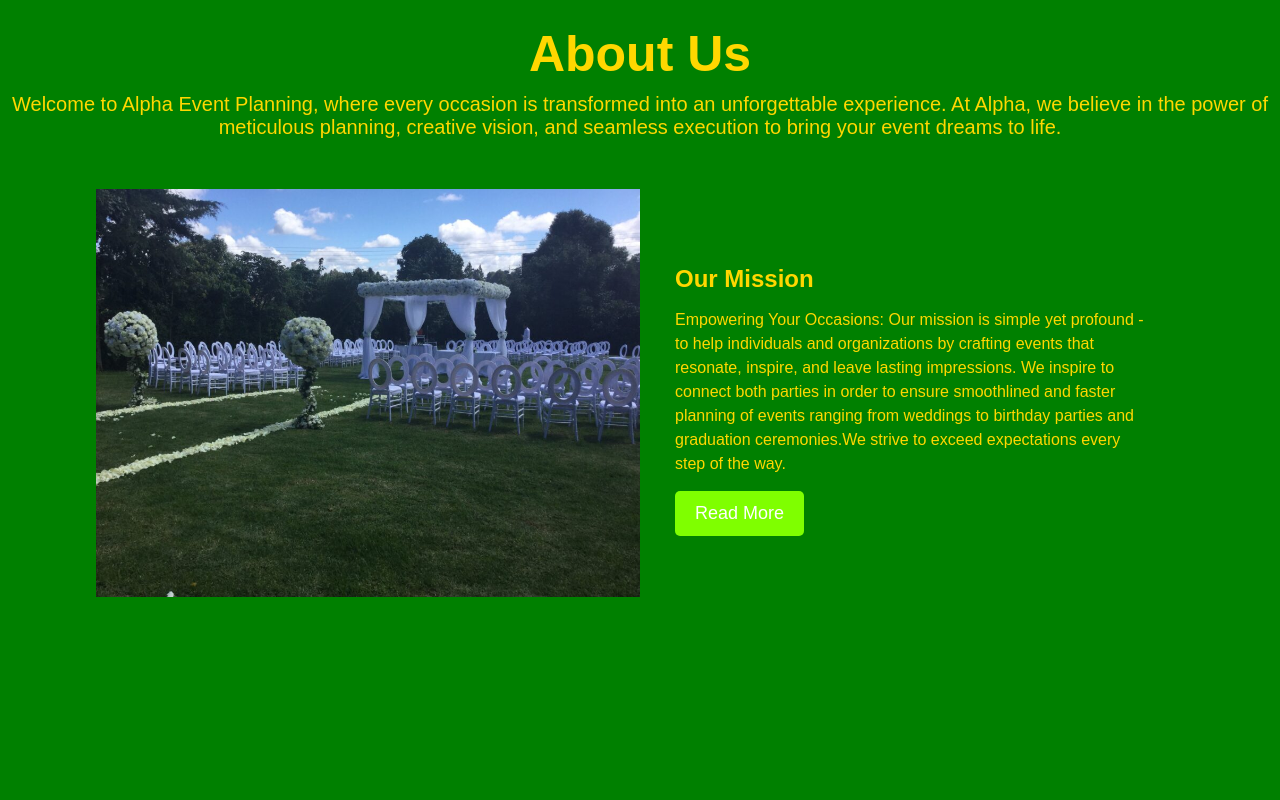
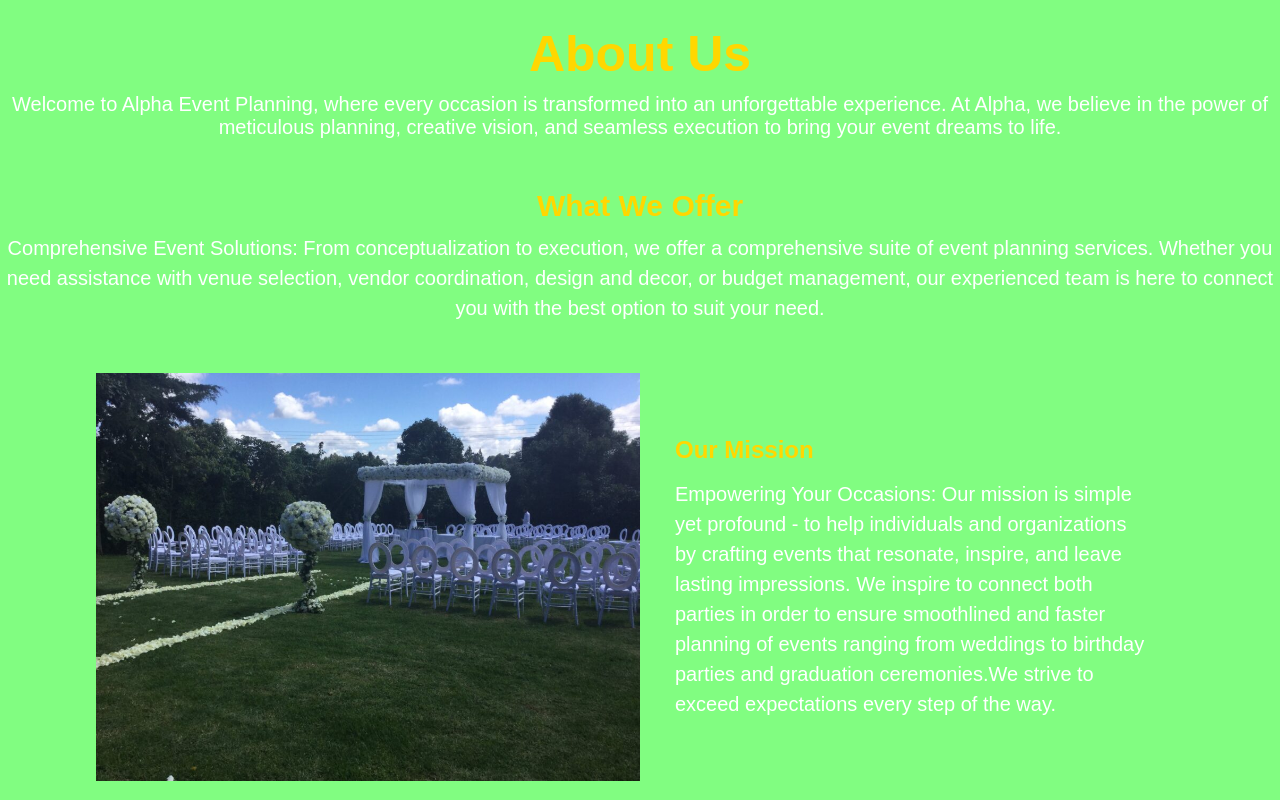
Before and after one commit to AntonyWangai/Alfa-Event-Creators, a PHP site: page /about.html in a window 1280 px wide. Run offline with PHP 8.4, Linux system fonts and the light colour scheme.

Commit message:
updated about

```diff
--- a/frontend/about.css
+++ b/frontend/about.css
@@ -5,7 +5,8 @@
     font-family: sans-serif;
 }
 body {
-    background-color: green;
+    background-color: rgb(129, 253, 129);
+    background-blend-mode:soft-light
 }
 .heading {
     text-align:center;
@@ -18,7 +19,7 @@ body {
 }
 .heading p {
     font-size: 20px;
-    color:gold;
+    color: white;
     margin-bottom: 50px;
 }
 .about-us {
@@ -41,25 +42,30 @@ body {
     margin:15px 0px;
 }
 .content p {
-    color: gold;
-    font-size: 16px;
+    color:white;
+    font-size: 20px;
     line-height: 1.5;
     margin: 15px 0px;
 }
-#read-more-btn {
-    display: inline-block;
-    color:white;
-    background-color: chartreuse;
-    border:none;
-    border-radius: 5px;
-    padding: 12px 20px;
-    font-size: 18px;
-    cursor:pointer;
-    transition: 0.2s ease;
+.more {
+        text-align:center;
+        margin-top:25px ;
 }
-#read-more-btn:hover {
-    background-color: gold;
+.more h2 {
+    color: gold;
+    font-size: 30px;
+    margin-bottom:10px;
+
 }
+.more p {
+    color: white;
+    font-size: 20px;
+    line-height: 1.5;
+    margin-bottom: 50px;
+}
+
+
+
 @media(max-width: 768px){
     .about-us{
         flex-direction: column;
--- a/frontend/about.html
+++ b/frontend/about.html
@@ -11,20 +11,19 @@
         <h1>About Us</h1>
         <p>Welcome to Alpha Event Planning, where every occasion is transformed into an unforgettable experience. At Alpha, we believe in the power of meticulous planning, creative vision, and seamless execution to bring your event dreams to life.</p>
     </div>
+    <div class="more">
+        <h2>What We Offer</h2>
+        <p>Comprehensive Event Solutions: From conceptualization to execution, we offer a comprehensive suite of event planning services. Whether you need assistance with venue selection, vendor coordination, design and decor, or budget management, our experienced team is here to connect you with the best option to suit your need.</p>
+    </div>
     <section class="about-us">
-        <img src="img2.jpg">
+        <img src="images/img2.jpg">
         <div class="content">
             <h2>Our Mission</h2>
             <p>Empowering Your Occasions: Our mission is simple yet profound - to help individuals and organizations by crafting events that resonate, inspire, and leave lasting impressions. We inspire to connect both parties in order to ensure smoothlined and faster planning of events ranging from weddings to birthday parties and graduation ceremonies.We strive to exceed expectations every step of the way.</p>
-            <button id="read-more-btn" onclick>Read More </button>
         </div>
+
     </section>
 
-   <script>
-    document.getElementById("read-more-btn").addEventListener("click", function() {
 
- window.location.href = "more.html";
-});
-   </script>
 </body>
 </html>
```
